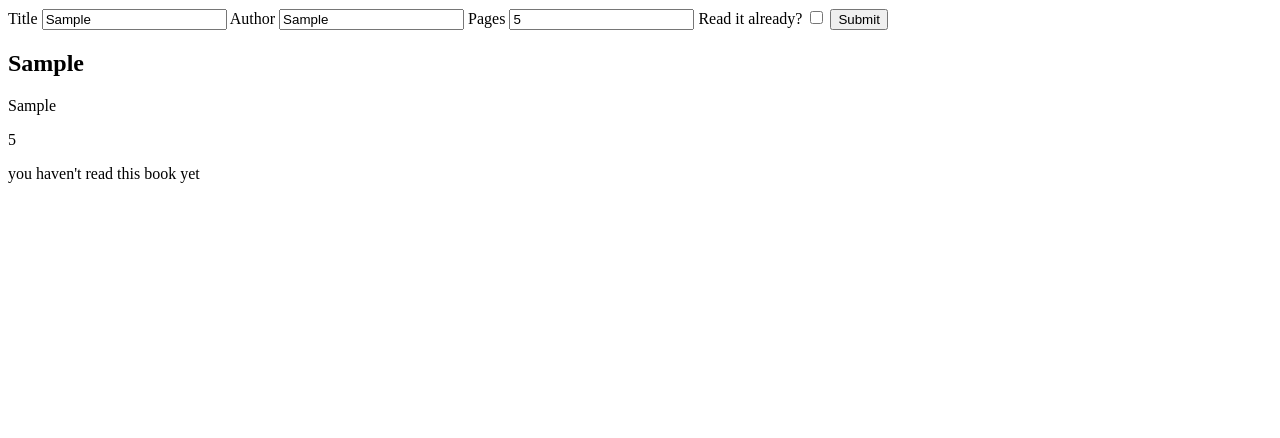
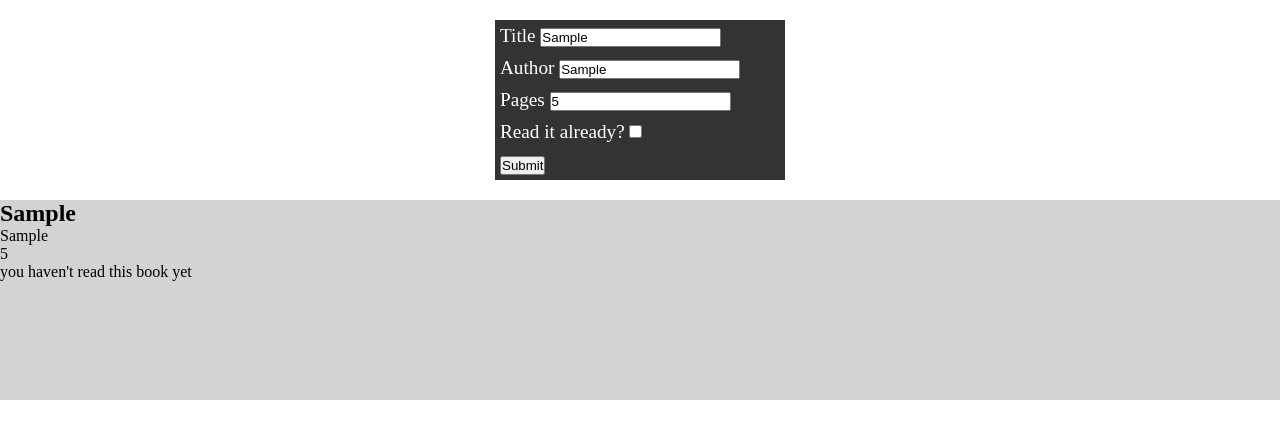
Before and after one commit to SevlaMare/Library, a plain HTML site: page index.html in a window 1280 px wide. Both pictures are taken after typing "Sample", "Sample", "5" into the empty fields and a click on the button "Submit". Drawn offline with Linux system fonts and the light colour scheme.

Commit message:
start styles

```diff
--- a/index.html
+++ b/index.html
@@ -3,22 +3,38 @@
 <head>
   <meta charset="UTF-8">
   <meta name="viewport" content="width=device-width, initial-scale=1.0">
+  <link rel="stylesheet" type="text/css" href="style.css"/>
   <title>Library</title>
 </head>
+
 <body>
   <form>
+    <div class="field">
       <label>Title</label>
       <input id="title" type="text"/>
+    </div>
+
+    <div class="field">
       <label>Author</label>
       <input id="author" type="text"/>
+    </div>
+
+    <div class="field">
       <label>Pages</label>
       <input id="pages" type="number">
+    </div>
+
+    <div class="field">
       <label>Read it already?</label>
       <input id="readStatus" type="checkbox">
+    </div>
+
+    <div class="field">
       <button id="submit" type="button">Submit</button>
+    </div>
   </form>
 
-    <div class="cards"></div>
+  <div class="shelf"></div>
 
   <script src="./main.js"></script>
 </body>
--- a/main.js
+++ b/main.js
@@ -1,32 +1,36 @@
 const myLibrary = [];
 
-function Book(title, author, pages, readStatus) {
-  this.title = title;
-  this.author = author;
-  this.pages = pages;
-  this.readStatus = readStatus;
-}
+const Book = (title, author, pages, readStatus) => ({
+  title, author, pages, readStatus
+})
 
-function render(book) {
-  const bookShelf = document.querySelector('.cards');
+const render = (book) => {
+  const { title, author, pages, readStatus } = book;
+  // title = book.title
+
+  const bookShelf = document.querySelector('.shelf');
   const card = document.createElement('div');
+
   const cardTitle = document.createElement('h2');
   const cardAuthor = document.createElement('p');
   const cardPages = document.createElement('p');
   const cardReadStatus = document.createElement('p');
-  cardTitle.innerHTML = book.title;
-  cardAuthor.innerHTML = book.author;
-  cardPages.innerHTML = book.pages;
-  cardReadStatus.innerHTML = book.readStatus ? 'you have read this book' : 'you haven\'t read this book yet';
+
+  cardTitle.innerHTML = title;
+  cardAuthor.innerHTML = author;
+  cardPages.innerHTML = pages;
+  cardReadStatus.innerHTML = readStatus ? 'you have read this book' : 'you haven\'t read this book yet';
+
   card.appendChild(cardTitle);
   card.appendChild(cardAuthor);
   card.appendChild(cardPages);
   card.appendChild(cardReadStatus);
+
   bookShelf.appendChild(card);
 }
 
-function addBookToLibrary() {
-  const newBook = new Book(
+const addBookToLibrary = () => {
+  const newBook = Book(
     document.querySelector('#title').value,
     document.querySelector('#author').value,
     document.querySelector('#pages').value,
@@ -36,4 +40,6 @@ function addBookToLibrary() {
   render(newBook);
 }
 
-document.querySelector('#submit').addEventListener('click', addBookToLibrary);
+document
+  .querySelector('#submit')
+  .addEventListener('click', addBookToLibrary);
--- a/style.css
+++ b/style.css
@@ -0,0 +1,23 @@
+* {
+  margin: 0;
+  padding: 0;
+}
+
+form {
+  margin: 20px auto;
+  width: fit-content;
+}
+
+.field {
+  padding: 5px;
+  width: 280px;
+  font-size: 1.2rem;
+  color: #fff;
+  background: #333;
+}
+
+.shelf {
+  min-width: 80%;
+  min-height: 200px;
+  background: lightgray;
+}
```
Lines whose indentation alone changed are shown as unchanged.
